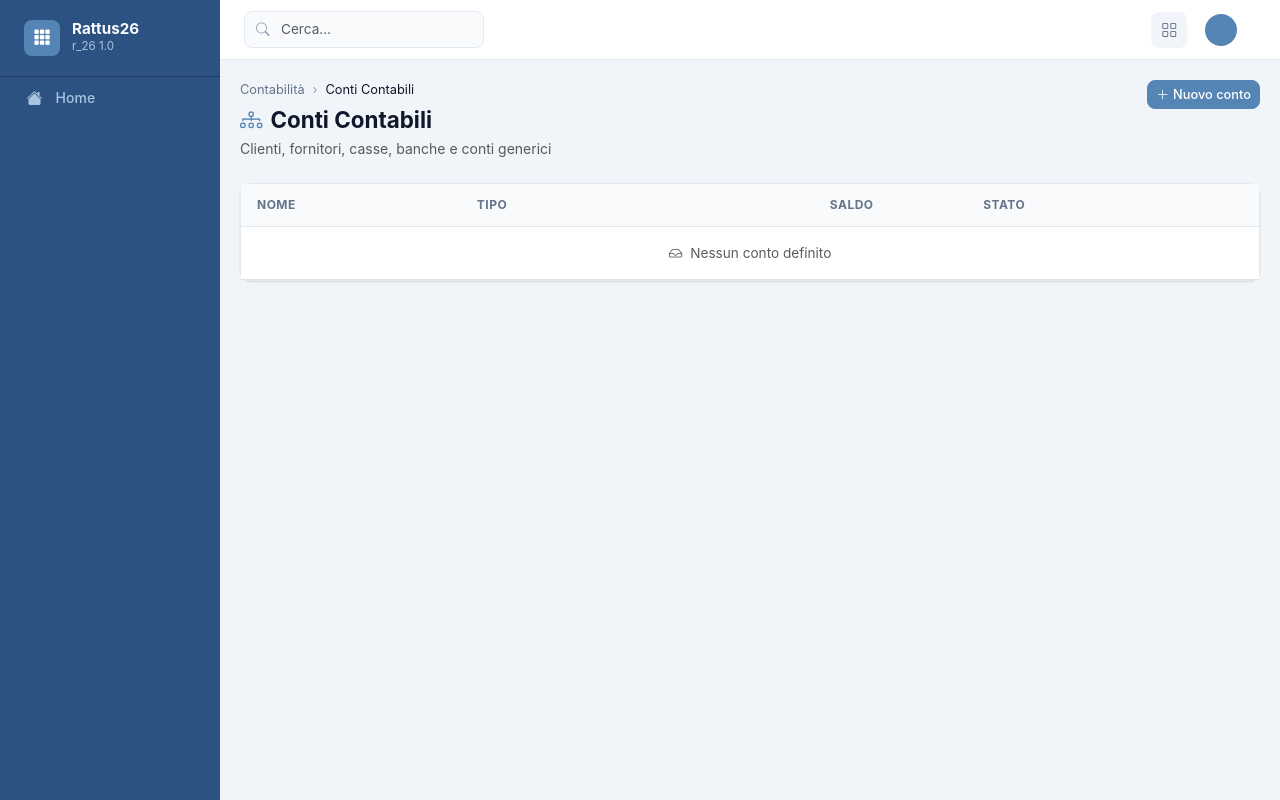
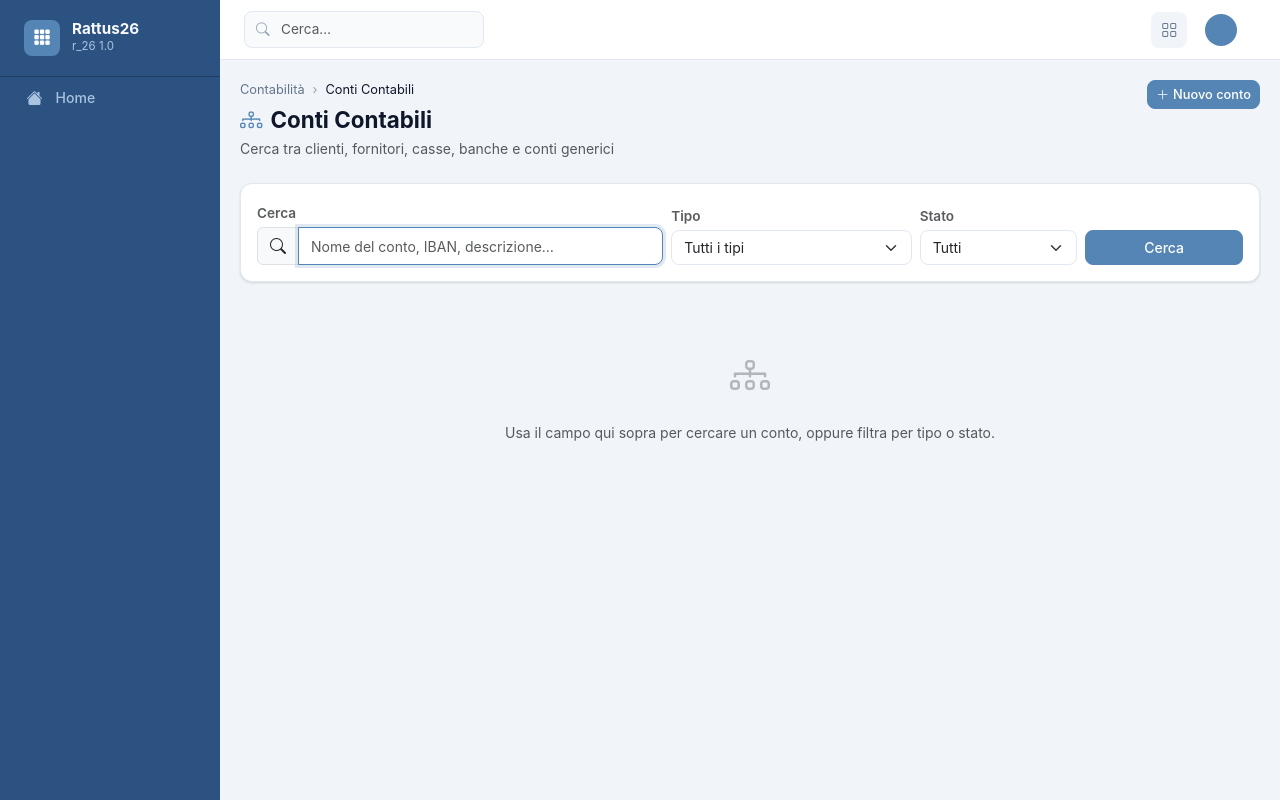
Before and after one commit to Giorgino79/BASE, a Django app: template contabilita/templates/contabilita/conti_list.html in a window 1280 px wide. Run offline with Django 5.2, Linux system fonts and the light colour scheme; the template is opened without the code that fills it, so the values that code supplies are empty.

Commit message:
Contabilità: la pagina conti parte dalla ricerca, non dall'elenco
`/contabilita/conti/` mostrava tutti i conti di default. Ora ha un form
di ricerca (testo su nome/IBAN/descrizione, più filtri tipo e stato) e la
tabella compare solo dopo una ricerca, come la dashboard anagrafica.
Risultati limitati a 100 con avviso di troncamento.

Il saldo è annotato in SQL con due Subquery invece di usare la property
`ContoContabile.saldo`, che costava due query a riga: la pagina passa da
N+1 a 3 query.

Co-Authored-By: Claude Sonnet 5 <noreply@anthropic.com>

```diff
--- a/contabilita/templates/contabilita/conti_list.html
+++ b/contabilita/templates/contabilita/conti_list.html
@@ -12,7 +12,7 @@
       </ol>
     </nav>
     <h1><i class="bi bi-diagram-3 me-2 text-brand"></i>Conti Contabili</h1>
-    <p class="text-muted mb-0">Clienti, fornitori, casse, banche e conti generici</p>
+    <p class="text-muted mb-0">Cerca tra clienti, fornitori, casse, banche e conti generici</p>
   </div>
   <div class="d-flex gap-2 flex-wrap">
     <a href="{% url 'contabilita:conto_create' %}" class="btn btn-primary btn-sm">
@@ -21,7 +21,60 @@
   </div>
 </div>
 
+{# ── FORM DI RICERCA ─────────────────────────────────────────── #}
+<div class="card card-body mb-3">
+  <form method="get" class="row g-2 align-items-end">
+    <div class="col-md-5">
+      <label class="form-label small text-muted mb-1">Cerca</label>
+      <div class="input-group">
+        <span class="input-group-text"><i class="bi bi-search"></i></span>
+        <input type="search" name="q" class="form-control" autofocus
+               placeholder="Nome del conto, IBAN, descrizione…"
+               value="{{ q }}" aria-label="Cerca conti contabili">
+      </div>
+    </div>
+    <div class="col-md-3">
+      <label class="form-label small text-muted mb-1">Tipo</label>
+      <select name="tipo" class="form-select">
+        <option value="">Tutti i tipi</option>
+        {% for val, label in tipi %}
+        <option value="{{ val }}" {% if tipo_f == val %}selected{% endif %}>{{ label }}</option>
+        {% endfor %}
+      </select>
+    </div>
+    <div class="col-md-2">
+      <label class="form-label small text-muted mb-1">Stato</label>
+      <select name="stato" class="form-select">
+        <option value="">Tutti</option>
+        <option value="attivi"    {% if stato_f == "attivi" %}selected{% endif %}>Solo attivi</option>
+        <option value="disattivi" {% if stato_f == "disattivi" %}selected{% endif %}>Solo disattivi</option>
+      </select>
+    </div>
+    <div class="col-md-2 d-flex gap-2">
+      <button type="submit" class="btn btn-primary flex-grow-1">Cerca</button>
+      {% if ricerca_eseguita %}
+      <a href="{% url 'contabilita:conti_list' %}" class="btn btn-outline-secondary" title="Azzera la ricerca">
+        <i class="bi bi-x-lg"></i>
+      </a>
+      {% endif %}
+    </div>
+  </form>
+</div>
+
+{% if ricerca_eseguita %}
+
+  {% if conti %}
   <div class="card">
+    <div class="d-flex justify-content-between align-items-center px-3 pt-3 pb-2 flex-wrap gap-2">
+      <span class="text-muted small">
+        {{ conti|length }} cont{{ conti|length|pluralize:"o,i" }} trovat{{ conti|length|pluralize:"o,i" }}
+      </span>
+      {% if troncato %}
+      <span class="text-muted small">
+        <i class="bi bi-info-circle me-1"></i>Mostrati i primi {{ limite }}: affina la ricerca
+      </span>
+      {% endif %}
+    </div>
     <div class="table-responsive">
       <table class="table table-hover table-sm mb-0 align-middle">
         <thead class="table-light">
@@ -41,7 +94,7 @@
               {% if c.iban %}<div class="text-muted small">{{ c.iban }}</div>{% endif %}
             </td>
             <td class="small">{{ c.get_tipo_display }}</td>
-          <td class="text-end">€ {{ c.saldo }}</td>
+            <td class="text-end">€ {{ c.saldo_calcolato|floatformat:2 }}</td>
             <td class="text-center">
               {% if c.attivo %}<span class="badge badge-ok">Attivo</span>{% else %}<span class="badge badge-ko">Disattivo</span>{% endif %}
             </td>
@@ -54,11 +107,23 @@
               </a>
             </td>
           </tr>
-        {% empty %}
-        <tr><td colspan="5" class="text-center text-muted py-3"><i class="bi bi-inbox me-2"></i>Nessun conto definito</td></tr>
           {% endfor %}
         </tbody>
       </table>
     </div>
   </div>
+  {% else %}
+  <div class="alert alert-info">
+    <i class="bi bi-info-circle me-2"></i>Nessun conto trovato per i criteri indicati.
+  </div>
+  {% endif %}
+
+{% else %}
+<div class="text-center py-5">
+  <i class="bi bi-diagram-3 text-muted" style="font-size:2.5rem;opacity:.4;"></i>
+  <p class="text-muted mb-0 mt-3 small">
+    Usa il campo qui sopra per cercare un conto, oppure filtra per tipo o stato.
+  </p>
+</div>
+{% endif %}
 {% endblock %}
```
Also changed, not shown: contabilita/views.py (+65 -3 lines). Lines whose indentation alone changed are shown as unchanged.
